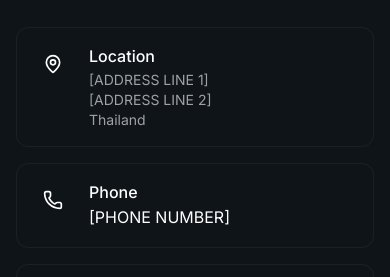
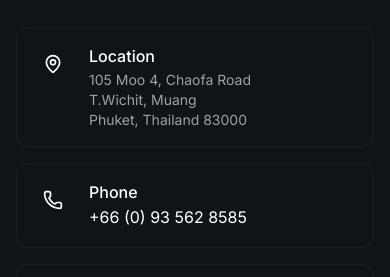
Before and after one commit to lovedesignwork/hanumanluge, a Next.js app: page /contact in a window 390 px wide. Shown: the part 561-838 px from the top of the page. Built offline with nearby package versions, Linux system fonts and the light colour scheme; no server answers.

Commit message:
Update contact info across all pages with real address and phone number
Made-with: Cursor

```diff
--- a/app/(public)/about/page.tsx
+++ b/app/(public)/about/page.tsx
@@ -449,9 +449,9 @@ export default function AboutPage() {
 
               <div className="space-y-4">
                 {[
-                  { icon: MapPin, label: 'Location', value: 'Kathu, Phuket, Thailand' },
+                  { icon: MapPin, label: 'Location', value: '105 Moo 4, Chaofa Road, T.Wichit, Muang, Phuket 83000' },
                   { icon: Clock, label: 'Hours', value: 'Daily: 10:00 AM - 8:00 PM' },
-                  { icon: Phone, label: 'Phone', value: '+66 XX XXX XXXX' },
+                  { icon: Phone, label: 'Phone', value: '+66 (0) 93 562 8585' },
                   { icon: Mail, label: 'Email', value: 'support@hanumanluge.com' },
                 ].map((item, index) => (
                   <motion.div
--- a/app/(public)/contact/page.tsx
+++ b/app/(public)/contact/page.tsx
@@ -113,9 +113,9 @@ export default function ContactPage() {
                     <div>
                       <p className="font-medium text-white">Location</p>
                       <p className="text-white/60 text-sm">
-                        [ADDRESS LINE 1]<br />
-                        [ADDRESS LINE 2]<br />
-                        Thailand
+                        105 Moo 4, Chaofa Road<br />
+                        T.Wichit, Muang<br />
+                        Phuket, Thailand 83000
                       </p>
                     </div>
                   </div>
@@ -126,8 +126,8 @@ export default function ContactPage() {
                     </div>
                     <div>
                       <p className="font-medium text-white">Phone</p>
-                      <a href="tel:+66XXXXXXXX" className="text-primary hover:underline">
-                        [PHONE NUMBER]
+                      <a href="tel:+66935628585" className="text-primary hover:underline">
+                        +66 (0) 93 562 8585
                       </a>
                     </div>
                   </div>
@@ -177,7 +177,7 @@ export default function ContactPage() {
                       <Instagram className="w-5 h-5 text-white" />
                     </a>
                     <a
-                      href="https://wa.me/66XXXXXXXX"
+                      href="https://wa.me/66935628585"
                       target="_blank"
                       rel="noopener noreferrer"
                       className="w-10 h-10 bg-surface border border-white/10 hover:bg-primary hover:border-primary rounded-lg flex items-center justify-center transition-all group"
--- a/components/home/Location.tsx
+++ b/components/home/Location.tsx
@@ -46,14 +46,14 @@ const contactInfo = [
   {
     icon: MapPin,
     label: 'Address',
-    value: '[ADDRESS LINE 1]',
-    subValue: '[ADDRESS LINE 2]',
+    value: '105 Moo 4, Chaofa Road',
+    subValue: 'T.Wichit, Muang, Phuket 83000',
   },
   {
     icon: Phone,
     label: 'Phone',
-    value: '[PHONE NUMBER]',
-    href: 'tel:+66XXXXXXXX',
+    value: '+66 (0) 93 562 8585',
+    href: 'tel:+66935628585',
   },
   {
     icon: Mail,
--- a/components/layout/Footer.tsx
+++ b/components/layout/Footer.tsx
@@ -165,14 +165,14 @@ export function Footer() {
                 <li className="flex items-start gap-3">
                   <MapPin className="w-5 h-5 text-lime flex-shrink-0 mt-0.5" />
                   <span className="text-white/50 text-sm">
-                    [ADDRESS LINE 1]<br />
-                    [ADDRESS LINE 2]
+                    105 Moo 4, Chaofa Road<br />
+                    T.Wichit, Muang, Phuket 83000
                   </span>
                 </li>
                 <li className="flex items-center gap-3">
                   <Phone className="w-5 h-5 text-lime flex-shrink-0" />
-                  <a href="tel:+66XXXXXXXX" className="text-white/50 hover:text-lime transition-colors text-sm">
-                    [PHONE NUMBER]
+                  <a href="tel:+66935628585" className="text-white/50 hover:text-lime transition-colors text-sm">
+                    +66 (0) 93 562 8585
                   </a>
                 </li>
                 <li className="flex items-center gap-3">
```
